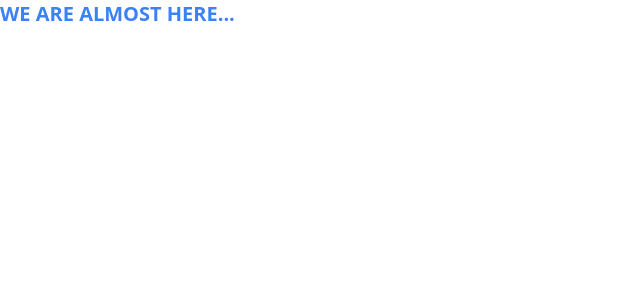
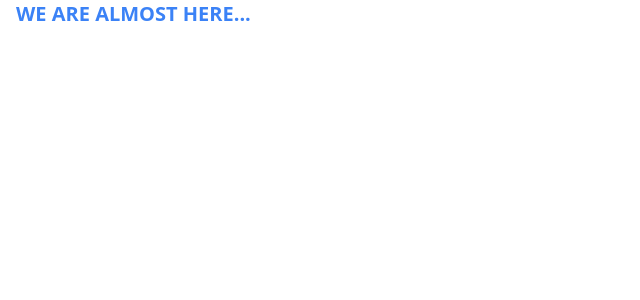
Before and after one commit to TheGymRwanda/zzz-unit8, a Next.js app: page / in a window 1280 px wide. Shown: the top 300 px of the page, without its empty margins (0-640 px from the left). Built offline with nearby package versions, Linux system fonts and the light colour scheme.

Commit message:
feat: create Wrapper component and implement it to the entry point

```diff
--- a/tailwind.config.js
+++ b/tailwind.config.js
@@ -1,12 +1,17 @@
 /** @type {import('tailwindcss').Config} */
 module.exports = {
   content: [
-    "./app/**/*.{js,ts,jsx,tsx}",
-    "./pages/**/*.{js,ts,jsx,tsx}",
-    "./components/**/*.{js,ts,jsx,tsx}",
+    './app/**/*.{js,ts,jsx,tsx}',
+    './pages/**/*.{js,ts,jsx,tsx}',
+    './components/**/*.{js,ts,jsx,tsx}',
   ],
   theme: {
-    extend: {},
+    extend: {
+      maxWidth: {
+        '6.5xl': '78rem',
+        19: '19.375rem',
+      },
+    },
   },
   plugins: [],
-}
+};
```
